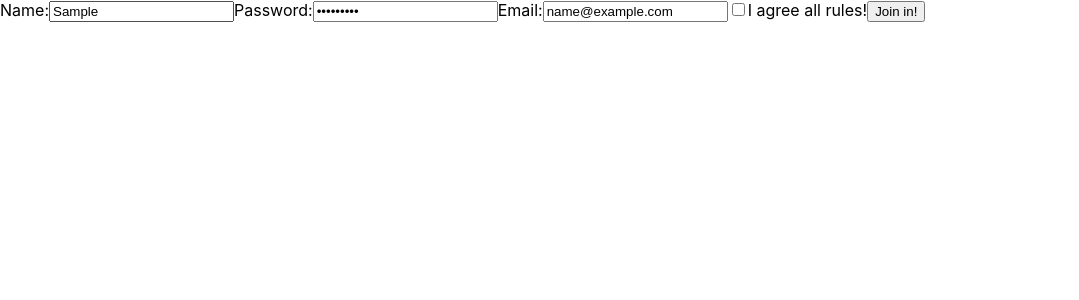
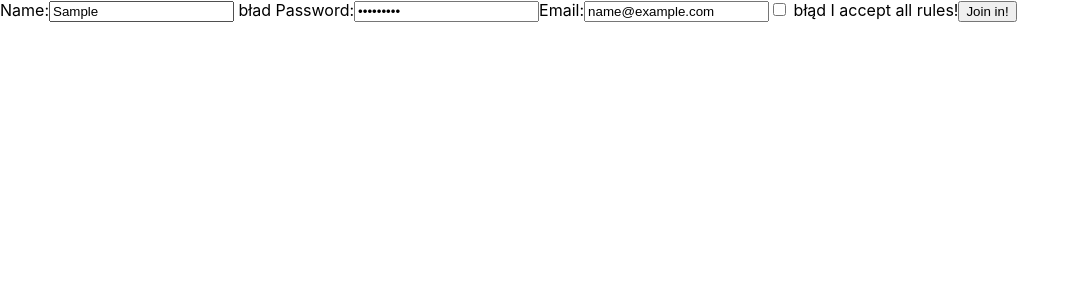
Before and after one commit to stoqel33/ReactFormProject, a React (Create React App) app: page / in a window 1280 px wide. Both pictures are taken after typing "Sample", "Sample123", "name@example.com" into the empty fields and a click on the button "Join in!". Shown: the top 300 px of the page, without its empty margins (0-1079 px from the left). Built offline with nearby package versions, Linux system fonts and the light colour scheme.

Commit message:
form validation, display errors

```diff
--- a/src/Components/Form/Form.js
+++ b/src/Components/Form/Form.js
@@ -1,6 +1,8 @@
-import React from 'react'
+import React from 'react';
+import './Form.css';
 
-const Form = ({ name, password, email, accept, change, submit }) => (
+const Form = ({ name, password, email, accept, send, change, submit, errors }) => (
+  <>
     <form onSubmit={submit} noValidate>
       <label htmlFor="name">
         Name:
@@ -11,6 +13,7 @@ const Form = ({ name, password, email, accept, change, submit }) => (
           value={name}
           onChange={change}
         />
+        {errors.name && <span> bład </span>}
       </label>
 
       <label htmlFor="password">
@@ -22,6 +25,7 @@ const Form = ({ name, password, email, accept, change, submit }) => (
           value={password}
           onChange={change}
         />
+        {errors.pass && <span> błąd </span>}
       </label>
 
       <label htmlFor="email">
@@ -33,6 +37,7 @@ const Form = ({ name, password, email, accept, change, submit }) => (
           value={email}
           onChange={change}
         />
+        {errors.email && <span> błąd </span>}
       </label>
 
       <label htmlFor="accept">
@@ -43,12 +48,15 @@ const Form = ({ name, password, email, accept, change, submit }) => (
           checked={accept}
           onChange={change}
         />
-      I agree all rules!
+        {errors.accept && <span> błąd </span>}
+      I accept all rules!
     </label>
 
       <button>Join in!</button>
 
     </form>
+    {send && <h1>Wysłano</h1>}
+  </>
 )
 
 export default Form;
```
Lines whose indentation alone changed are shown as unchanged.
